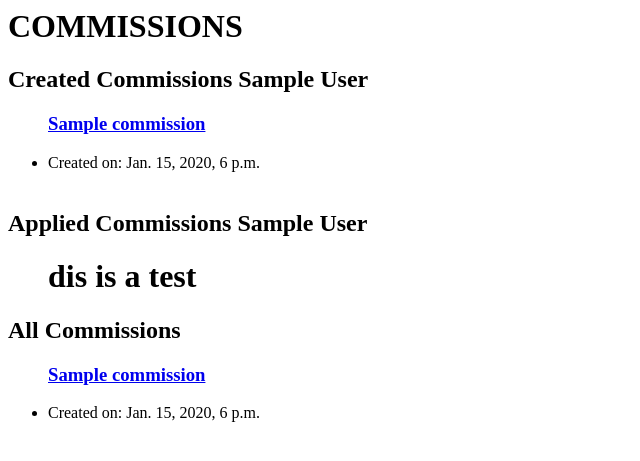
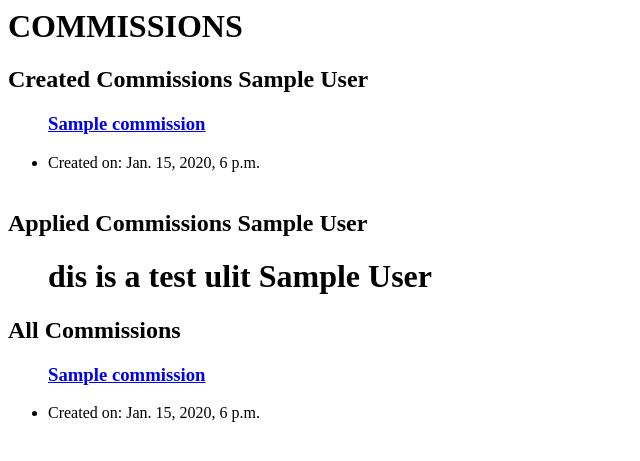
Before and after one commit to eevicteen/hobbysite-G-13, a Django app: page /commissions/list in a window 1280 px wide. Shown: the top 461 px of the page, without its empty margins (0-640 px from the left). Run offline with Django 5.2, Linux system fonts and the light colour scheme; a user stored in the database is signed in; tables that the repository leaves empty hold one stand-in row (values such as "Sample post").

Commit message:
template test with jobs

```diff
--- a/commissions/templates/commission_list.html
+++ b/commissions/templates/commission_list.html
@@ -20,7 +20,7 @@
     <h2>Applied Commissions {{user.profile}}</h2>
     <ul>
         {% for jobs in object_list %}
-            <h1>dis is a test</h1>
+            <h1>dis is a test ulit {{jobs.author}}</h1>
         {% endfor %}
         {% for commission in object_list %}
             {% if user.profile ==  commission.%}
```
